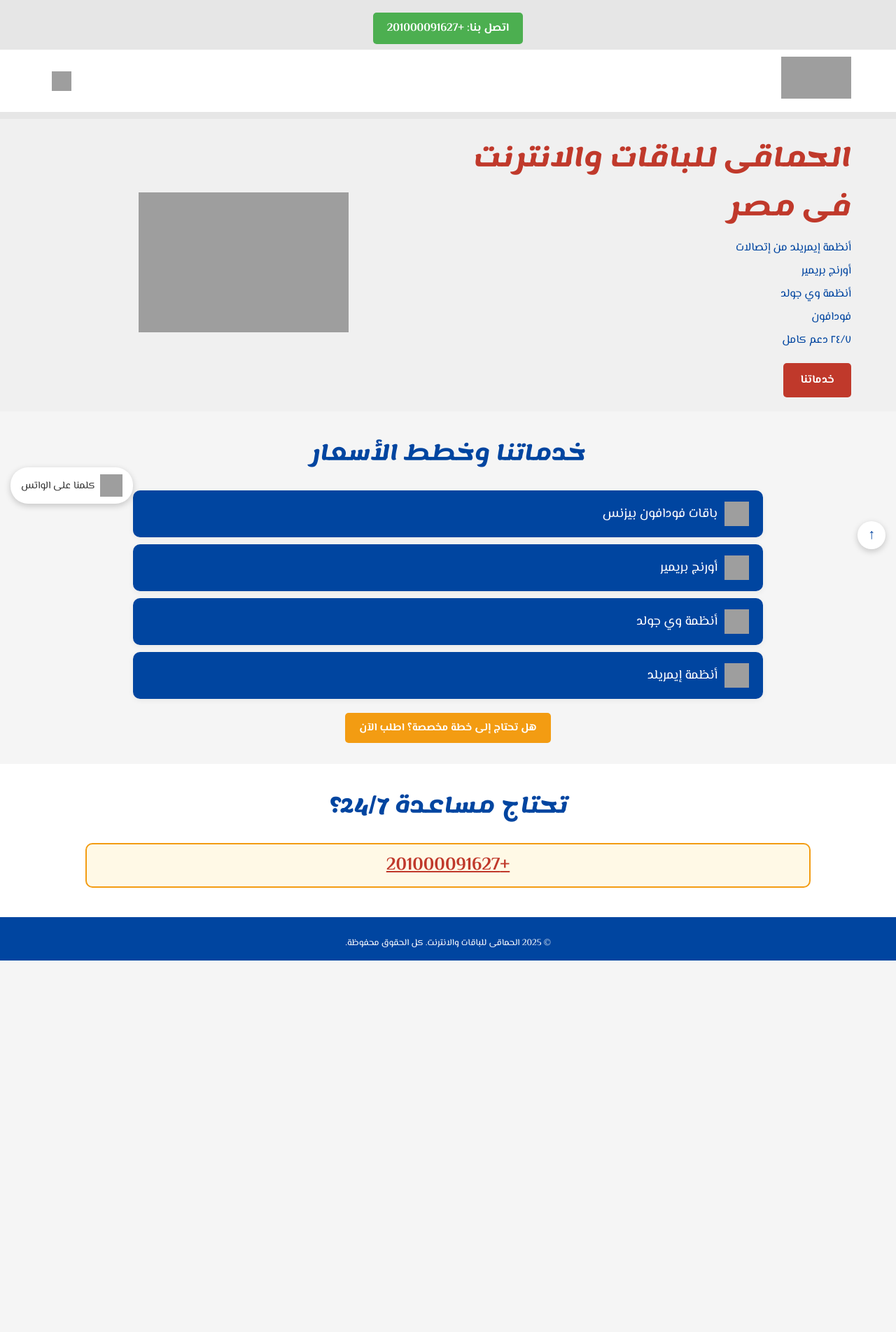
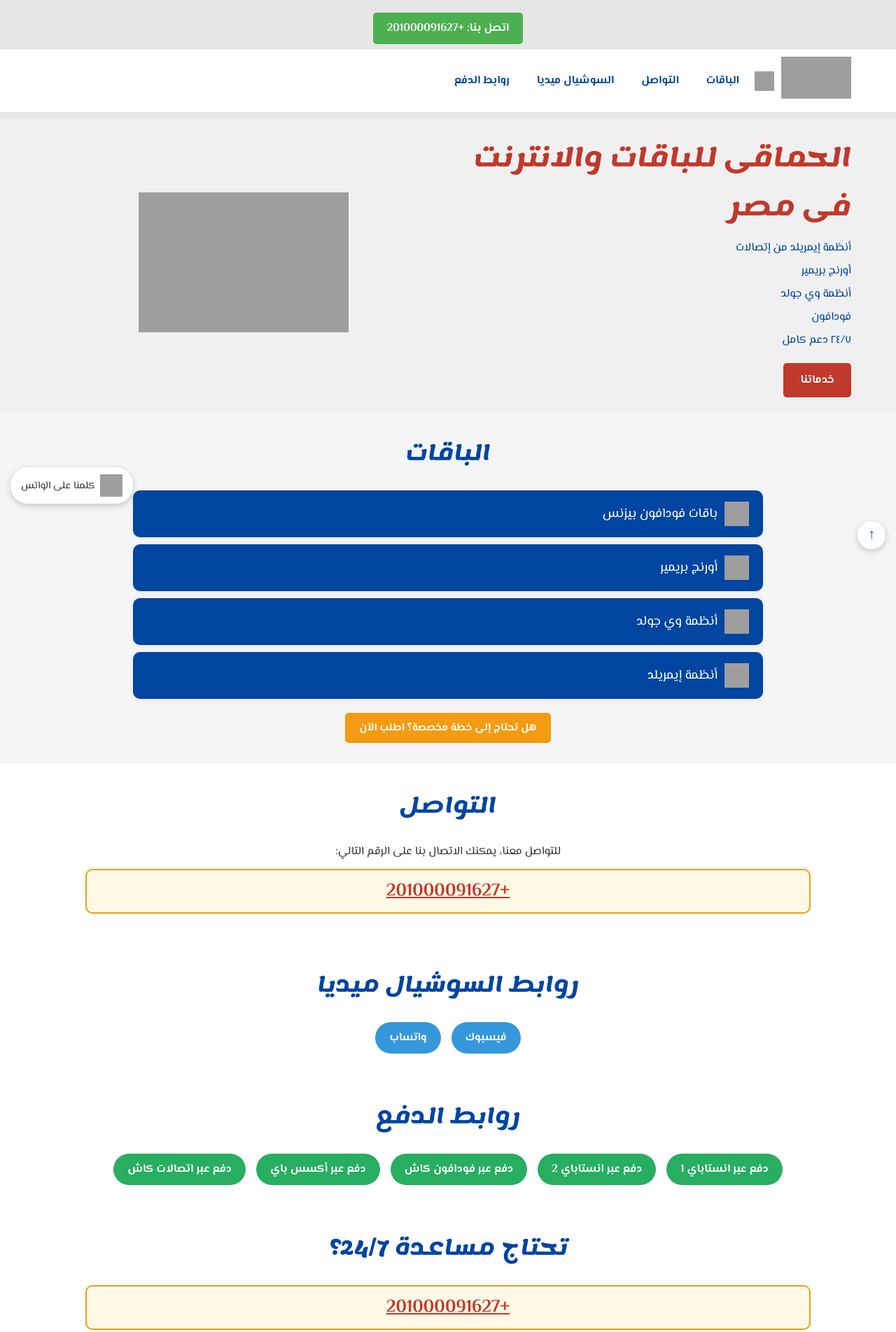
Before and after one commit to elhamaky01/baqat, a plain HTML site: page index.html in a window 1280 px wide. Shown: the top 1904 px of the page at 70% size. Before the commit the page ends 1373 px from the top, so only its background shows below. Drawn offline with Linux system fonts and the light colour scheme; grey boxes are pictures that could not be loaded.

Commit message:
Add files via upload

```diff
--- a/index.html
+++ b/index.html
@@ -23,7 +23,10 @@
         body.dark-mode .header,
         body.dark-mode .hero,
         body.dark-mode .services,
-        body.dark-mode .support { background-color: #2c2c2c; }
+        body.dark-mode .support,
+        body.dark-mode .contact,
+        body.dark-mode .social-media,
+        body.dark-mode .payments { background-color: #2c2c2c; }
         body.dark-mode .logo-nav-container,
         body.dark-mode .footer { background-color: #333; }
         body.dark-mode .contact-bar a,
@@ -65,6 +68,24 @@
             touch-action: manipulation;
         }
         .theme-toggle img { width: 28px; height: 28px; }
+
+        /* شريط التنقل العلوي */
+        .top-nav {
+            display: flex;
+            gap: 15px;
+            flex-wrap: wrap;
+            margin-left: auto;
+        }
+        .top-nav a {
+            color: #0045a0;
+            text-decoration: none;
+            font-weight: bold;
+            padding: 8px 12px;
+        }
+        .top-nav a:hover {
+            text-decoration: underline;
+        }
+        body.dark-mode .top-nav a { color: #f5f5f5; }
         .hero { background-color: #f0f0f0; padding: 20px 5%; text-align: center; }
         .hero-content {
             display: flex;
@@ -104,6 +125,8 @@
             touch-action: manipulation;
         }
         .services { padding: 30px 5%; text-align: center; }
+        /* قسم التواصل وقسم السوشيال ميديا */
+        .contact, .social-media, .payments { padding: 30px 5%; text-align: center; background-color: white; }
         .section-title {
             color: #0045a0;
             font-size: 1.8rem;
@@ -209,6 +232,42 @@
             border-radius: 10px;
             touch-action: manipulation;
         }
+
+        /* روابط السوشيال ميديا */
+        .social-media-links {
+            display: flex;
+            justify-content: center;
+            gap: 15px;
+            flex-wrap: wrap;
+            margin-top: 15px;
+        }
+        .social-media-links a {
+            background-color: #3498db;
+            color: white;
+            padding: 10px 20px;
+            text-decoration: none;
+            border-radius: 25px;
+            font-weight: bold;
+        }
+        body.dark-mode .social-media-links a { background-color: #2980b9; }
+
+        /* روابط الدفع */
+        .payment-links {
+            display: flex;
+            justify-content: center;
+            gap: 15px;
+            flex-wrap: wrap;
+            margin-top: 15px;
+        }
+        .payment-links a {
+            background-color: #27ae60;
+            color: white;
+            padding: 10px 20px;
+            text-decoration: none;
+            border-radius: 25px;
+            font-weight: bold;
+        }
+        body.dark-mode .payment-links a { background-color: #149e50; }
         .footer { background-color: #0045a0; color: white; padding: 15px 5%; text-align: center; }
         .footer-logo img { max-width: 100px; width: 100px; height: 50px; margin-bottom: 12px; }
         .copyright { margin-top: 12px; font-size: 0.8rem; }
@@ -286,6 +345,14 @@
             <button aria-label='تبديل الوضع الليلي والنهاري' class='theme-toggle'>
                 <img alt='أيقونة الوضع الليلي' height='28' id='theme-icon' loading='lazy' src='https://i.postimg.cc/RVfw0rxp/half-moon-3600285.png' width='28'/>
             </button>
+
+            <!-- Navigation links to jump to different sections -->
+            <nav class='top-nav'>
+                <a href='#packages'>الباقات</a>
+                <a href='#contact'>التواصل</a>
+                <a href='#social'>السوشيال ميديا</a>
+                <a href='#payments'>روابط الدفع</a>
+            </nav>
         </div>
     </header>
 
@@ -336,8 +403,8 @@
     </div>
 
     <!-- Services Section as Accordion with Package Details -->
-    <section class='services'>
-        <h2 class='section-title'>خدماتنا وخطط الأسعار</h2>
+    <section id='packages' class='services'>
+        <h2 class='section-title'>الباقات</h2>
         <div class='accordion-container'>
 
             <!-- Vodafone Flex Packages -->
@@ -422,6 +489,38 @@
         </div>
     </section>
 
+    <!-- Contact Section -->
+    <section id='contact' class='contact'>
+        <h2 class='section-title'>التواصل</h2>
+        <p>للتواصل معنا، يمكنك الاتصال بنا على الرقم التالي:</p>
+        <a class='phone-number' href='tel:+201000091627'>+201000091627</a>
+    </section>
+
+    <!-- Social Media Section -->
+    <section id='social' class='social-media'>
+        <h2 class='section-title'>روابط السوشيال ميديا</h2>
+        <div class='social-media-links'>
+            <!-- يمكنك تعديل الروابط أدناه لتشير إلى حساباتك على السوشيال ميديا -->
+            <a href='https://www.facebook.com/share/15ziHbjDAR/'>فيسبوك</a>
+            <a href='https://chat.whatsapp.com/IfeI4WYS5IDCThrYM9YfUU'>واتساب</a>
+
+        </div>
+    </section>
+
+    <!-- Payment Links Section -->
+    <section id='payments' class='payments'>
+        <h2 class='section-title'>روابط الدفع</h2>
+        <div class='payment-links'>
+            <!-- عدل الروابط لتشير إلى صفحات الدفع الخاصة بك -->
+            <a href='#' data-number='01097330680'>دفع عبر انستاباي 1</a>
+            <a href='#' data-number='01000091627'>دفع عبر انستاباي 2</a>
+            <a href='#' data-number='01097330680'>دفع عبر فودافون كاش</a>
+            <a href='#' data-number='01555542559'>دفع عبر أكسس باي</a>
+            <a href='#' data-number='01116532228'>دفع عبر اتصالات كاش</a>
+
+        </div>
+    </section>
+
     <!-- Support Section -->
     <section class='support'>
         <h2 class='section-title'>تحتاج مساعدة 24/7؟</h2>
@@ -501,6 +600,21 @@
         document.getElementById('close-popup').addEventListener('click', function() {
             document.getElementById('popup-modal').style.display = 'none';
         });
+
+        // Payment links copy number Script
+        document.querySelectorAll('.payment-links a').forEach(link => {
+            link.addEventListener('click', function(e) {
+                e.preventDefault();
+                const number = this.getAttribute('data-number');
+                if (number && navigator.clipboard) {
+                    navigator.clipboard.writeText(number).then(() => {
+                        alert('تم نسخ رقم الدفع إلى الحافظة: ' + number);
+                    }).catch(err => {
+                        console.error('Clipboard copy failed', err);
+                    });
+                }
+            });
+        });
     </script>
 </body>
 </html>
```
